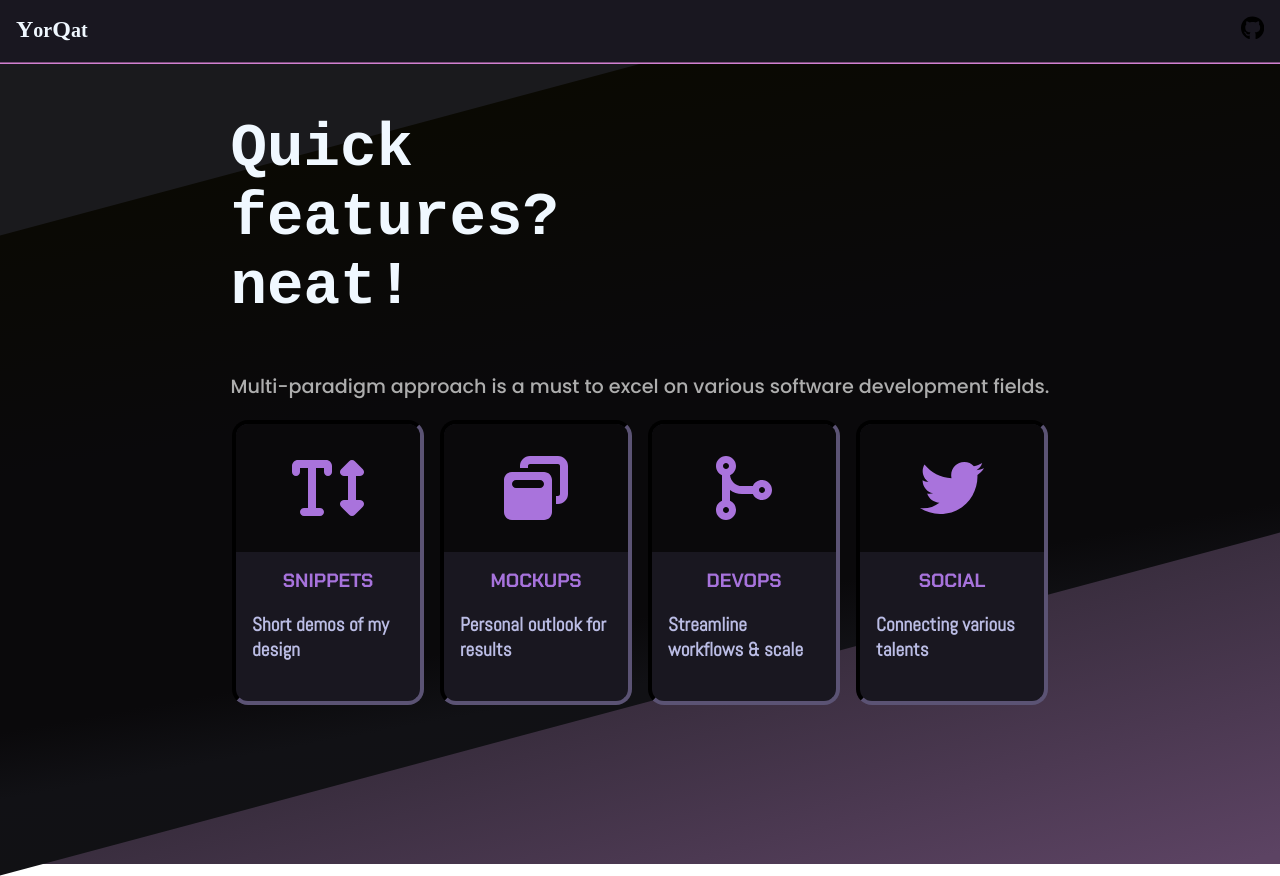
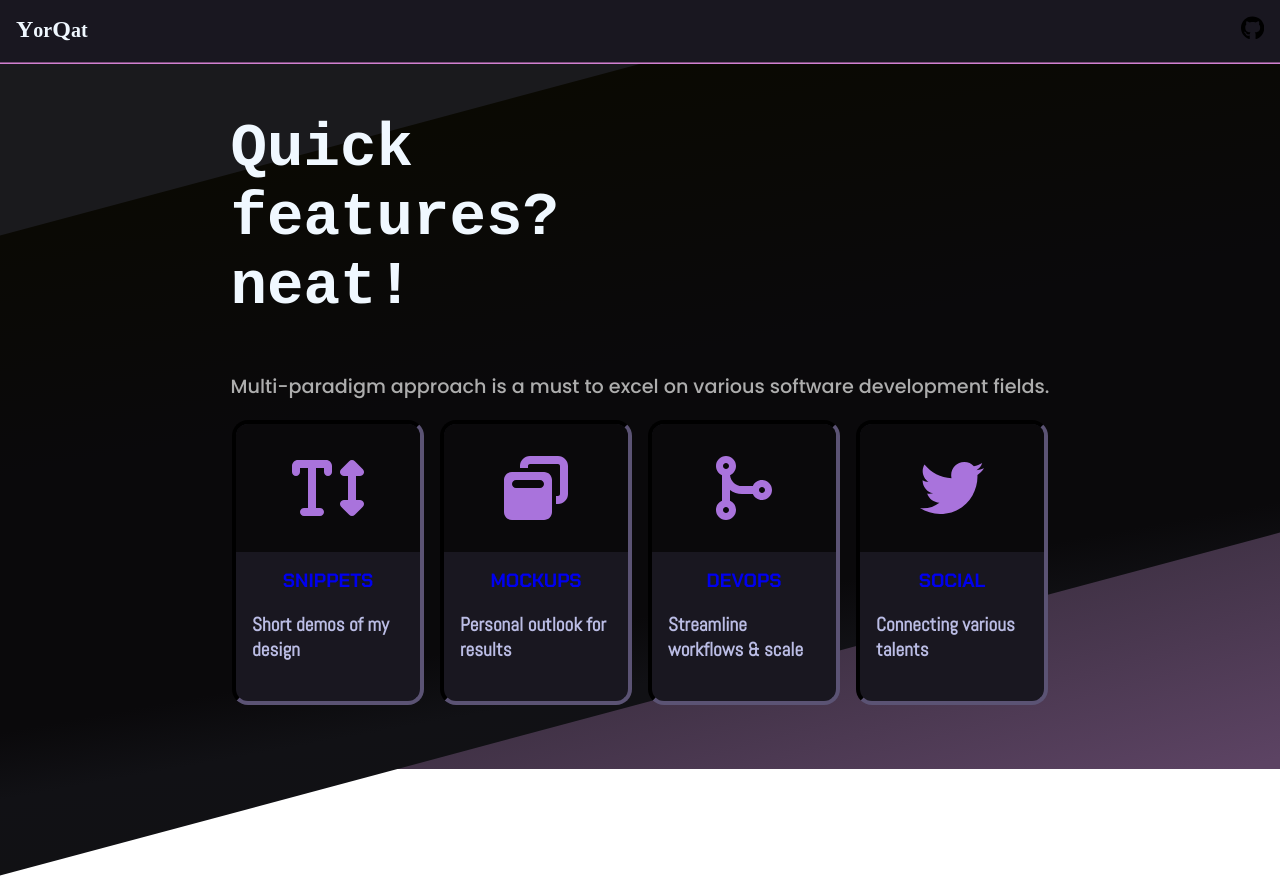
Before and after one commit to yorqat/www-yorqat, a SvelteKit app: page / in a window 1280 px wide. Built offline with nearby package versions, Linux system fonts and the light colour scheme; a web font is replaced by a local one.

Commit message:
universal and scoped rules accordingly

```diff
--- a/src/routes/+layout.svelte
+++ b/src/routes/+layout.svelte
@@ -2,16 +2,12 @@
 
 <style>
 	:global(a) {
-        color:rgb(167, 115, 220);
+		/* remove link underline */
 		text-decoration: none;
 	}
 
-    :global(body) {
-        margin: 0;
-    }
-
-    :global(section) {
-        min-height: 100svh;
+	:global(html, body) {
+		margin: 0em;
 	}
 
 	:global(*) {
--- /dev/null
+++ b/static/layout.css
@@ -0,0 +1,23 @@
+body {
+    background: linear-gradient(-15deg, rgba(92, 67, 99, 1) 1%, rgba(26, 26, 29, 1) 55%);
+	color: var(--clr-text);
+
+    position: relative;
+	min-height: 100svh;
+}
+
+/* footer trick */
+body::after {
+    content: '';
+    display: block;
+    height: var(--footer-height);
+}
+
+a {
+	color: rgb(167, 115, 220);
+}
+
+	::selection {
+		color: var(--clr-primary);
+		background-color: var(--clr-text);
+	}
```
Lines whose indentation alone changed are shown as unchanged.
